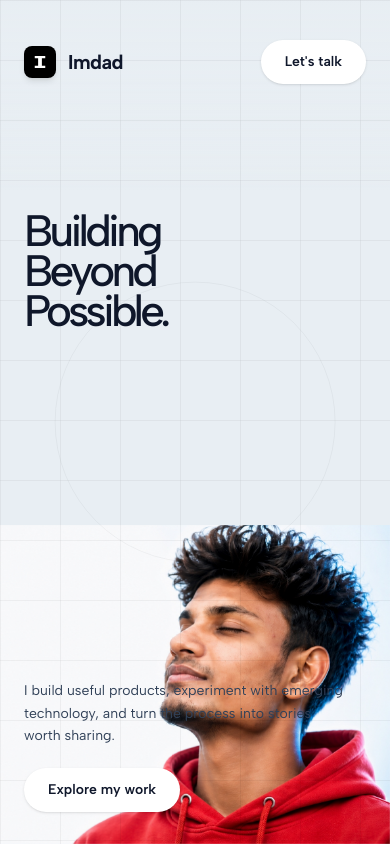
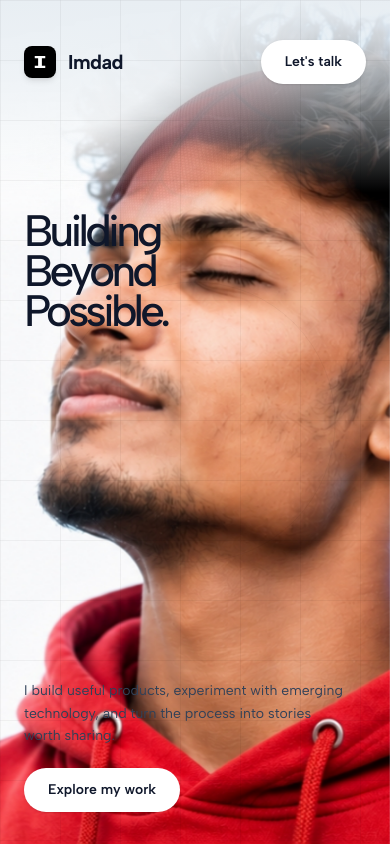
Before and after one commit to imdadur765/Portfolio_v3, a Next.js app: page / in a window 390 px wide. Built offline with nearby package versions, Linux system fonts and the light colour scheme; a web font is replaced by a local one.

Commit message:
reverted to starting version3

```diff
--- a/components/glass-hero.tsx
+++ b/components/glass-hero.tsx
@@ -1,6 +1,7 @@
 "use client";
 
 import React, { useEffect, useRef } from "react";
+import Image from "next/image";
 
 const DESKTOP_RADIUS = 260;
 const MOBILE_RADIUS = 165;
@@ -148,20 +149,31 @@ export default function GlassHero() {
       {/* LAYER 1: Base Portrait */}
       <div
         aria-hidden="true"
-        className="absolute inset-0 bg-no-repeat bg-[length:145%] bg-[position:72%_100%] sm:bg-[length:130%] sm:bg-[position:75%_100%] md:bg-cover md:bg-center animate-hero-base z-0"
-        style={{
-          backgroundImage: "url('/images/base_image_desktop.png')",
-        }}
-      />
+        className="absolute inset-0 animate-hero-base z-0"
+      >
+        <Image
+          src="/images/base_image_desktop.png"
+          fill
+          priority
+          quality={100}
+          alt=""
+          className="object-cover object-[65%_15%] md:object-center"
+        />
+      </div>
 
       {/* LAYER 2: Reveal Portrait (with Feathered Radial Mask) */}
       <div
         aria-hidden="true"
-        className="absolute inset-0 bg-no-repeat bg-[length:145%] bg-[position:72%_100%] sm:bg-[length:130%] sm:bg-[position:75%_100%] md:bg-cover md:bg-center reveal-mask-layer z-10 pointer-events-none"
-        style={{
-          backgroundImage: "url('/images/reveal_image_desktop.png')",
-        }}
-      />
+        className="absolute inset-0 reveal-mask-layer z-10 pointer-events-none"
+      >
+        <Image
+          src="/images/reveal_image_desktop.png"
+          fill
+          quality={100}
+          alt=""
+          className="object-cover object-[65%_15%] md:object-center"
+        />
+      </div>
 
 
       {/* TOP FADE MASK: soft gradient from bg color to transparent */}
```
